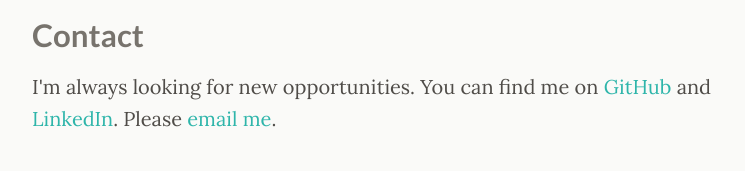
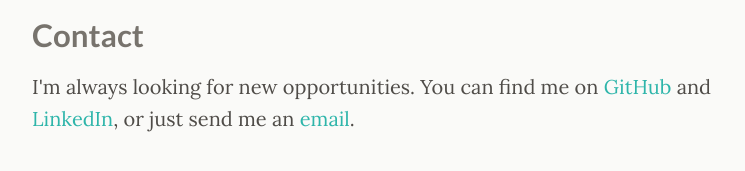
Before and after one commit to nitinsavant/nitinsavant.github.io, a Jekyll site: the page built from index.html, in a window 1280 px wide. Shown: the part 634-805 px from the top of the page, without its empty margins (266-1011 px from the left). Built offline with Jekyll 4.4.1, drawn with Linux system fonts in a browser that asks for light colours.

Commit message:
Updated email message

```diff
--- a/index.html
+++ b/index.html
@@ -30,6 +30,6 @@ title: Home
 <footer>
   <h2>Contact</h2>
   <p>
-    I'm always looking for new opportunities. You can find me on <a target="_blank" rel="external" href="https://github.com/nitinsavant">GitHub</a> and <a target="_blank" rel="external" href="https://linkedin.com/in/nitinsavant">LinkedIn</a>. Please <a href="mailto:nitinsavant@gmail.com">email me</a>.
+    I'm always looking for new opportunities. You can find me on <a target="_blank" rel="external" href="https://github.com/nitinsavant">GitHub</a> and <a target="_blank" rel="external" href="https://linkedin.com/in/nitinsavant">LinkedIn</a>, or just send me an <a href="mailto:nitinsavant@gmail.com">email</a>.
   </p>
 </footer>
```
Also changed, not shown: README.md.
